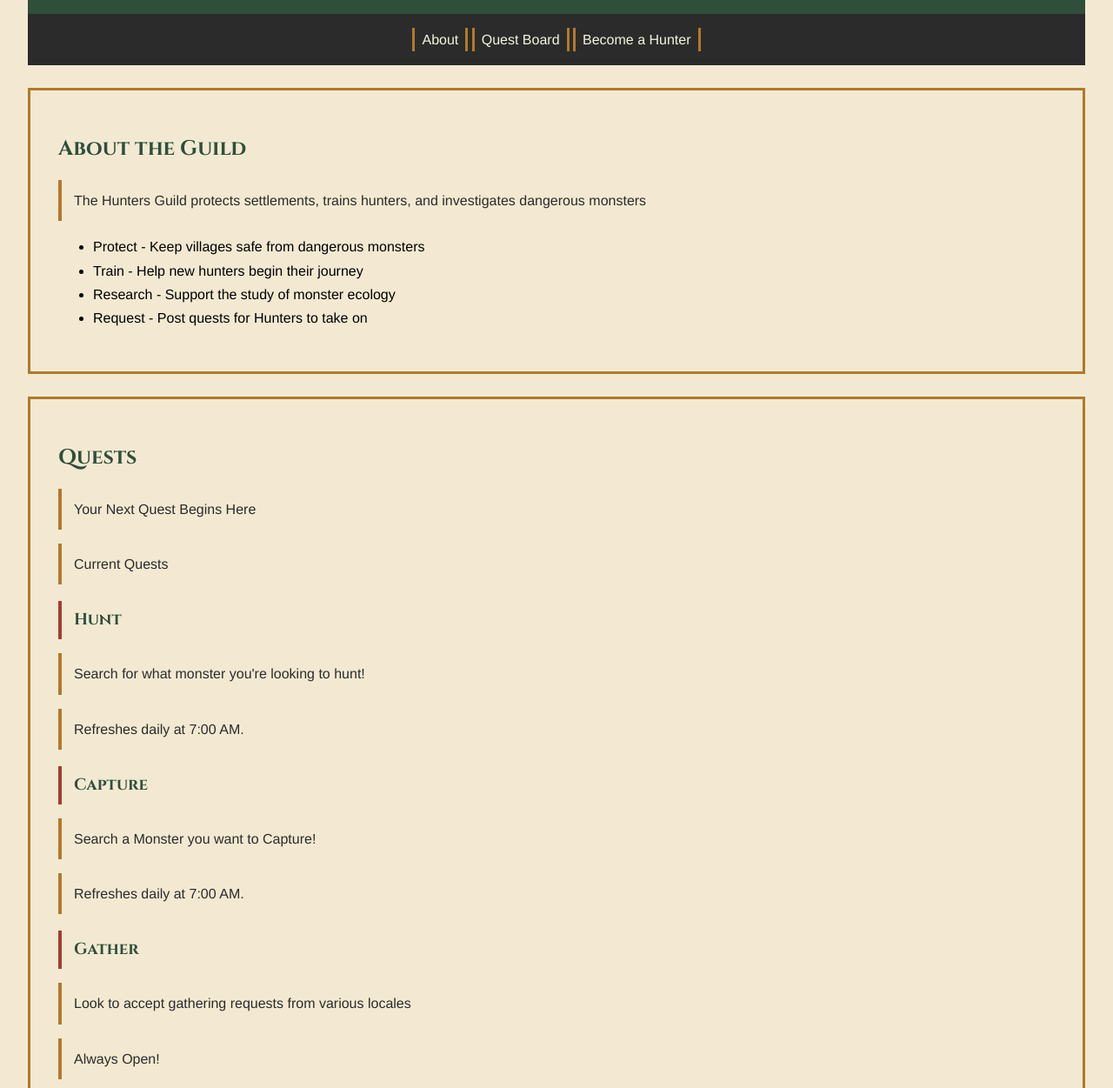
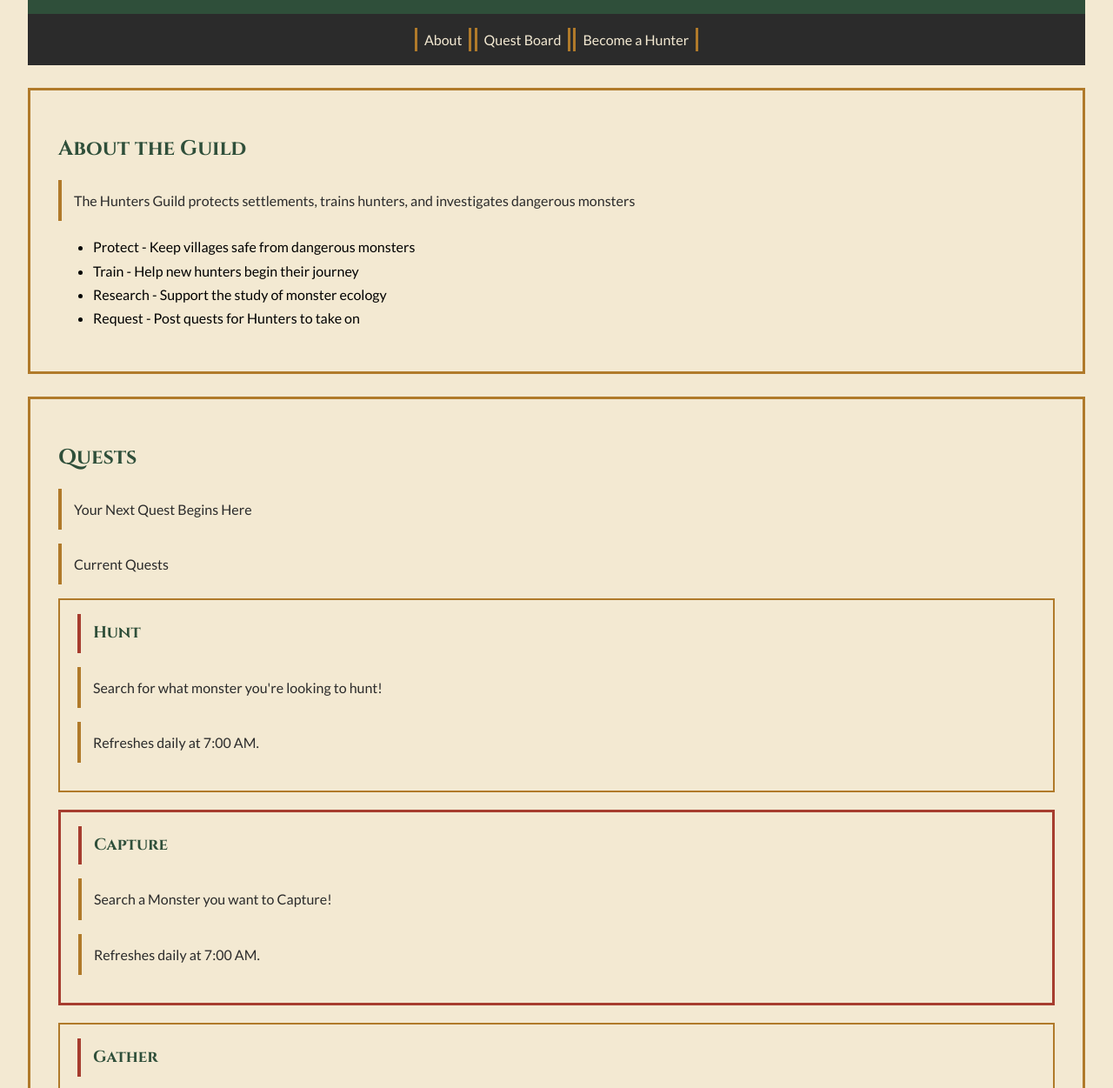
Before and after one commit to Profanity-exe/mapalo-website, a plain HTML site: page index.html in a window 1280 px wide. Shown: the part 269-1520 px from the top of the page at 87% size. Drawn offline with Linux system fonts and the light colour scheme.

Commit message:
Style quest cards as pinned notices

```diff
--- a/css/style.css
+++ b/css/style.css
@@ -17,7 +17,7 @@ Charcoal #2B2B2B Body text for strong readability
     box-sizing: border-box;
 }
 body {
-    font-family: Helvetica, sans-serif;
+    font-family: Lato, Helvetica, sans-serif;
     font-size: 16px;
     line-height: 1.7;
     margin: 0;
@@ -41,7 +41,7 @@ h3 {
 }
 
 #top h1 {
-    color: #F5F5DC;
+    color: #F3E9D2;
     font-size: 48px;
     margin: 0;
     transform: translateY(50px);
@@ -75,7 +75,7 @@ nav {
 }
 
 nav a {
-    color: #F5F5DC;
+    color: #F3E9D2;
     text-decoration: none;
     display: inline-block;
     text-align: center;
@@ -107,3 +107,17 @@ section p {
     padding: 10px 14px;
     margin-bottom: 16px;
 }
+
+.card {
+    border: 2px solid #B07A2A;
+    padding: 16px 20px;
+    margin-bottom: 20px;
+}
+
+.card.featured {
+    border: 3px solid #A63D2F;
+}
+
+.card h3 {
+    margin-top: 0;
+}
```
